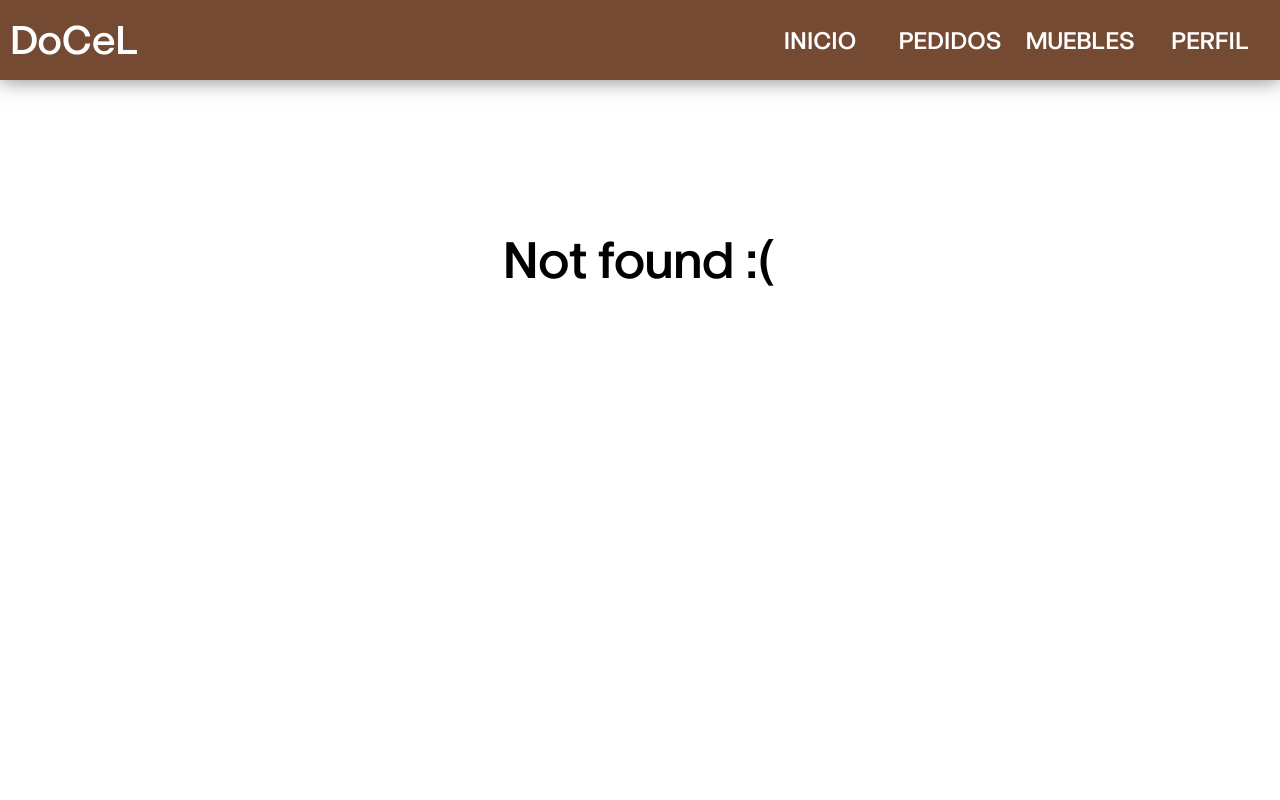
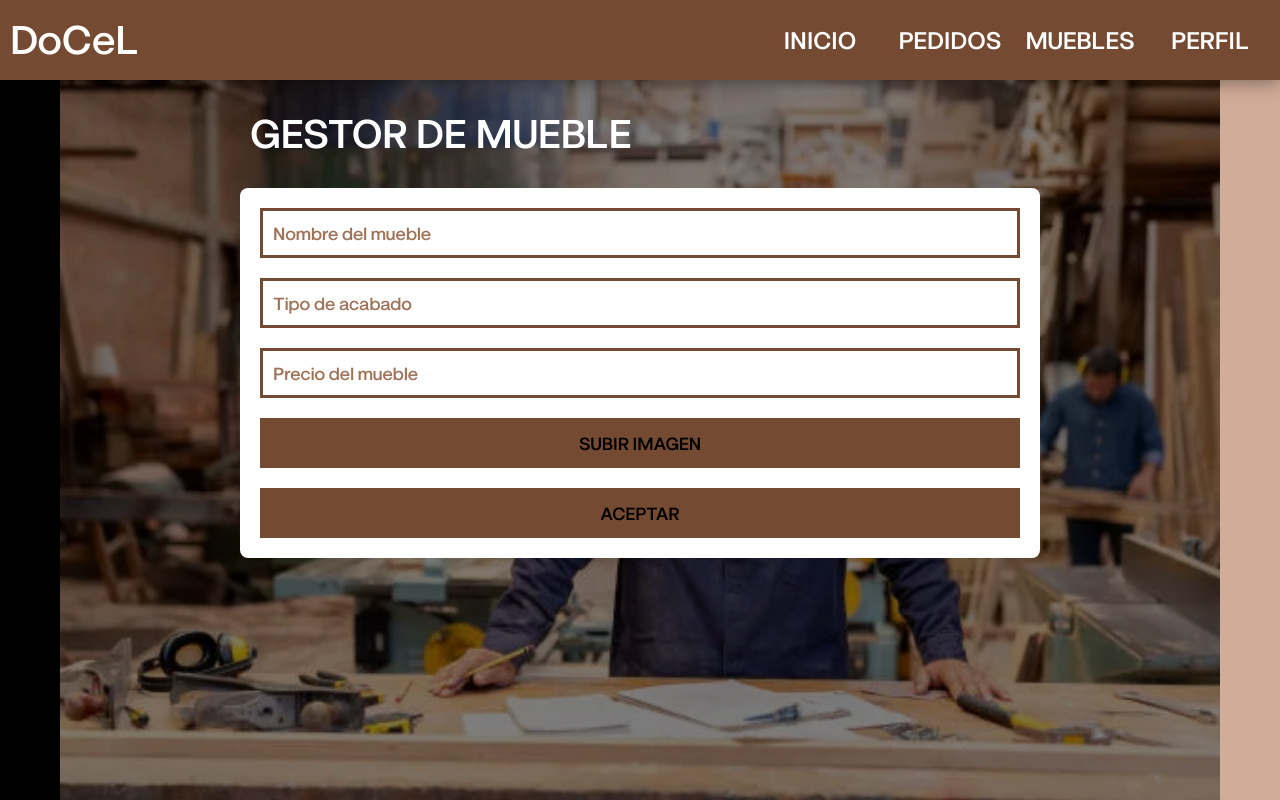
Before and after one commit to Oskarcr/WebDocelPIA, a React (Vite) app: page /product_manager in a window 1280 px wide. Before the commit this address had no page. Built offline with nearby package versions, Linux system fonts and the light colour scheme.

Commit message:
Pagina gestora añadida y otras cosas

```diff
--- a/src/components/OrderItem.jsx
+++ b/src/components/OrderItem.jsx
@@ -9,6 +9,7 @@ export default function OrderItem({ path = "", src = "", name = "", color = "",
             width: "70%",
             height: "180px",
             border: "3px solid" + Theme.PRIMARY,
+            borderRadius: "8px",
             backgroundColor: Theme.BACKGROUND.MAIN,
             color: Theme.TEXT.SECONDARY,
         }}>
@@ -19,6 +20,7 @@ export default function OrderItem({ path = "", src = "", name = "", color = "",
                 <img className="order-item-image" src={src} style={{
                     width: "100%",
                     height: "100%",
+                    borderRadius: "8px",
                     objectFit: "cover"
                 }} />
             </div>
--- a/src/components/OrderOption.jsx
+++ b/src/components/OrderOption.jsx
@@ -11,6 +11,7 @@ export default function OrderOption({status = -1, register = Date.now(), deliver
     };
 
     return (<div className="order-option" style={{
+        borderRadius: "8px",
         borderColor: Theme.PRIMARY,
         backgroundColor: Theme.BACKGROUND.SURFACE,
         color: Theme.PRIMARY,
--- a/src/components/PortalCard.jsx
+++ b/src/components/PortalCard.jsx
@@ -8,6 +8,7 @@ export default function PortalCard({ title = "", path = "", style = {}, hasInput
             width: "80%",
             height: "15%",
             border: "3px solid " + Theme.PRIMARY,
+            borderRadius: "8px",
             boxSizing: "border-box",
             alignItems: "center",
             backgroundColor: Theme.BACKGROUND.SURFACE,
--- a/src/components/SaleOption.jsx
+++ b/src/components/SaleOption.jsx
@@ -16,7 +16,8 @@ export default function SaleOption({amount = 1, username = "Oscar", date = Date.
     return (<div className="sale-option" style={{
         borderColor: Theme.PRIMARY,
         backgroundColor: Theme.BACKGROUND.SURFACE,
-        color: Theme.PRIMARY,
+        borderRadius: "8px",
+        color: Theme.PRIMARY
     }}>
         <div>{"Cantidad: " + amount}</div>
         <div>{"Usuario: " + username}</div>
--- a/src/components/ShoppingItem.jsx
+++ b/src/components/ShoppingItem.jsx
@@ -6,9 +6,10 @@ export default function ShoppingItem({ path = "", name = "", price = "", src = "
         <RouterLink to={path}>
             <div className="item-card" style={{
                 backgroundColor: Theme.PRIMARY,
+                borderRadius: "8px",
                 color: Theme.TEXT.SECONDARY
             }}>
-                <img className="item-image" src={src} />
+                <img className="item-image" src={src} style={{borderRadius: "8px",}}/>
                 <h3 className="item-name">{name}</h3>
                 <span className="item-price">${price}MXN</span>
             </div>
--- a/src/components/Table.jsx
+++ b/src/components/Table.jsx
@@ -66,6 +66,7 @@ const navigate = useNavigate();
         position: "relative",
         overflowY: "auto",
         boxSizing: "border-box",
+        borderRadius: "8px",
         outline: "inset 3px solid" + Theme.PRIMARY,
         boxShadow: "var(--box-shadow)",
         "--tr-active-color": rowActiveColor,
--- a/src/core/AppRoutes.jsx
+++ b/src/core/AppRoutes.jsx
@@ -16,6 +16,7 @@ export default function AppRoutes() {
             <Route path="/sales" element={<Pages.Sales/>}/>
             <Route path="/portal" element={<Pages.Portal/>}/>
             <Route path="/reports" element={<Pages.Reports/>}/>
+            <Route path="/product_manager" element={<Pages.ProductManager/>}/>
 
             {/* Cualquier pagina que no sea las de arriba */}
             <Route path="*" element= {<Pages.NotFound/>}/>
--- a/src/core/Pages.jsx
+++ b/src/core/Pages.jsx
@@ -13,6 +13,7 @@ import Signup from "../pages/Signup.jsx";
 import Employees from "../pages/Employees.jsx";
 import Portal from "../pages/Portal.jsx";
 import Reports from "../pages/Reports.jsx";
+import ProductManager from "../pages/ProductManager.jsx";
 
 /**
  * Es un objeto que tiene todas los componentes
@@ -31,7 +32,8 @@ const Pages = {
     OrderDetails,
     Employees,
     Portal,
-    Reports
+    Reports,
+    ProductManager
 };
 
 Object.freeze(Pages);
--- a/src/pages/OrderDetails.jsx
+++ b/src/pages/OrderDetails.jsx
@@ -1,4 +1,4 @@
-import { Components, Theme } from "@/DocelCore";
+import { Components, FontSize, Theme } from "@/DocelCore";
 import OrderItem from "../components/OrderItem";
 
 const orderItems = [
@@ -25,7 +25,7 @@ export default function OrderDetails() {
                     height: "25%",
                     alignItems: "center",
                 }}>
-                    <Components.TextBox fontSize={"40px"} color={Theme.TEXT.SECONDARY} content="DETALLES DEL PEDIDO" style={{
+                    <Components.TextBox fontSize={FontSize.XL1} color={Theme.TEXT.SECONDARY} content="DETALLES DEL PEDIDO" style={{
                         marginLeft: "30px"
                     }}/>
                 </Components.DimmedImage>
--- a/src/pages/Orders.jsx
+++ b/src/pages/Orders.jsx
@@ -16,6 +16,7 @@ export default function Orders() {
                 position: "relative",
                 gap: "20px",
                 paddingTop: "20px",
+                borderRadius: "8px",
                 boxSizing: "border-box",
                 overflow: "scroll"
             }}>
--- a/src/pages/ProductDetails.jsx
+++ b/src/pages/ProductDetails.jsx
@@ -37,9 +37,11 @@ export default function ProductDetails() {
                 <div id="product-wrapper">
                     <div id="product-card" style={{
                         backgroundColor: Theme.BACKGROUND.MAIN,
+                        borderRadius: "8px",
+                        overflow: "hidden",
                         borderColor: Theme.PRIMARY
                     }}>
-                        <div className="product-image">
+                        <div className="product-image" style={{borderRadius: "8px"}}>
                             <img src="furniture/bed_base.png" className="image"></img>
                         </div>
                         <div className="product-information">
--- /dev/null
+++ b/src/pages/ProductManager.jsx
@@ -0,0 +1,51 @@
+import { Components, FontSize, Theme } from "@/DocelCore";
+
+export default function ProductManager() {
+    return (
+        <Components.Main horizontal>
+            <Components.Column color={Theme.BLACK} />
+            <Components.DimmedImage src="/furniture/background_order.png" style={{
+                flex: 1,
+                justifyItems: "center"
+            }} childStyle={{
+                position: "relative",
+                width: "100%",
+                height: "100%"
+            }}>
+                <div style={{
+                    display: "flex",
+                    flexDirection: "column",
+                    marginInline: "auto",
+                    maxWidth: "800px",
+                    width: "80%",
+                    height: "100%"
+                }}>
+                    <Components.TextBox
+                        content="GESTOR DE MUEBLE"
+                        fontSize={FontSize.XL1}
+                        color={Theme.TEXT.SECONDARY}
+                        alignment="center-left"
+                        style={{
+                            height: "15%"
+                        }} />
+                    <Components.Flex column style={{
+                        width: "100%",
+                        flex: "unset",
+                        gap: "20px",
+                        boxSizing: "border-box",
+                        padding: "20px",
+                        borderRadius: "8px",
+                        backgroundColor: Theme.BACKGROUND.MAIN
+                    }}>
+                        <input placeholder="Nombre del mueble" />
+                        <input placeholder="Tipo de acabado" />
+                        <input placeholder="Precio del mueble" />
+                        <button>SUBIR IMAGEN</button>
+                        <button>ACEPTAR</button>
+                    </Components.Flex>
+                </div>
+            </Components.DimmedImage>
+            <Components.Column color={Theme.ACCENT} />
+        </Components.Main>
+    )
+}
```
